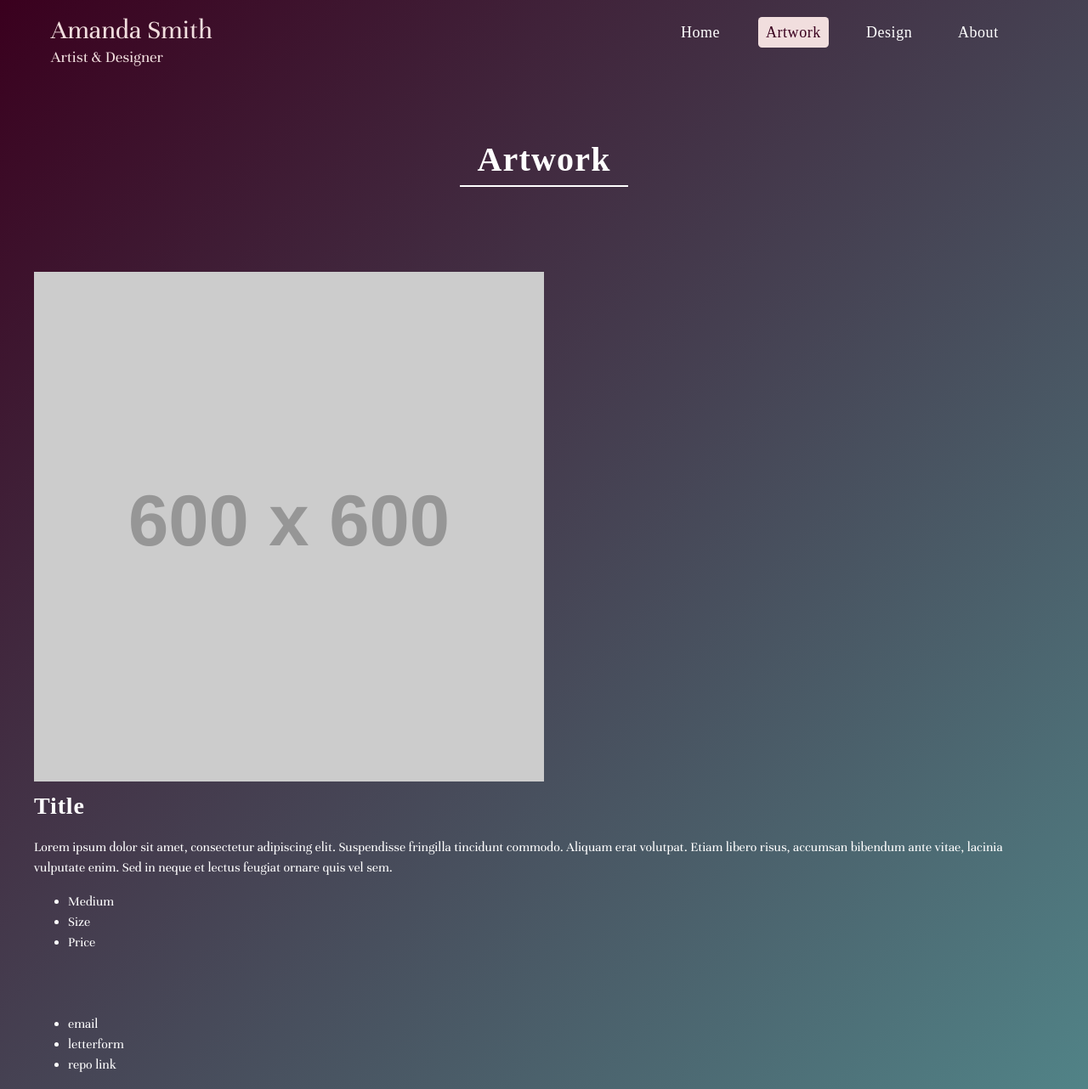
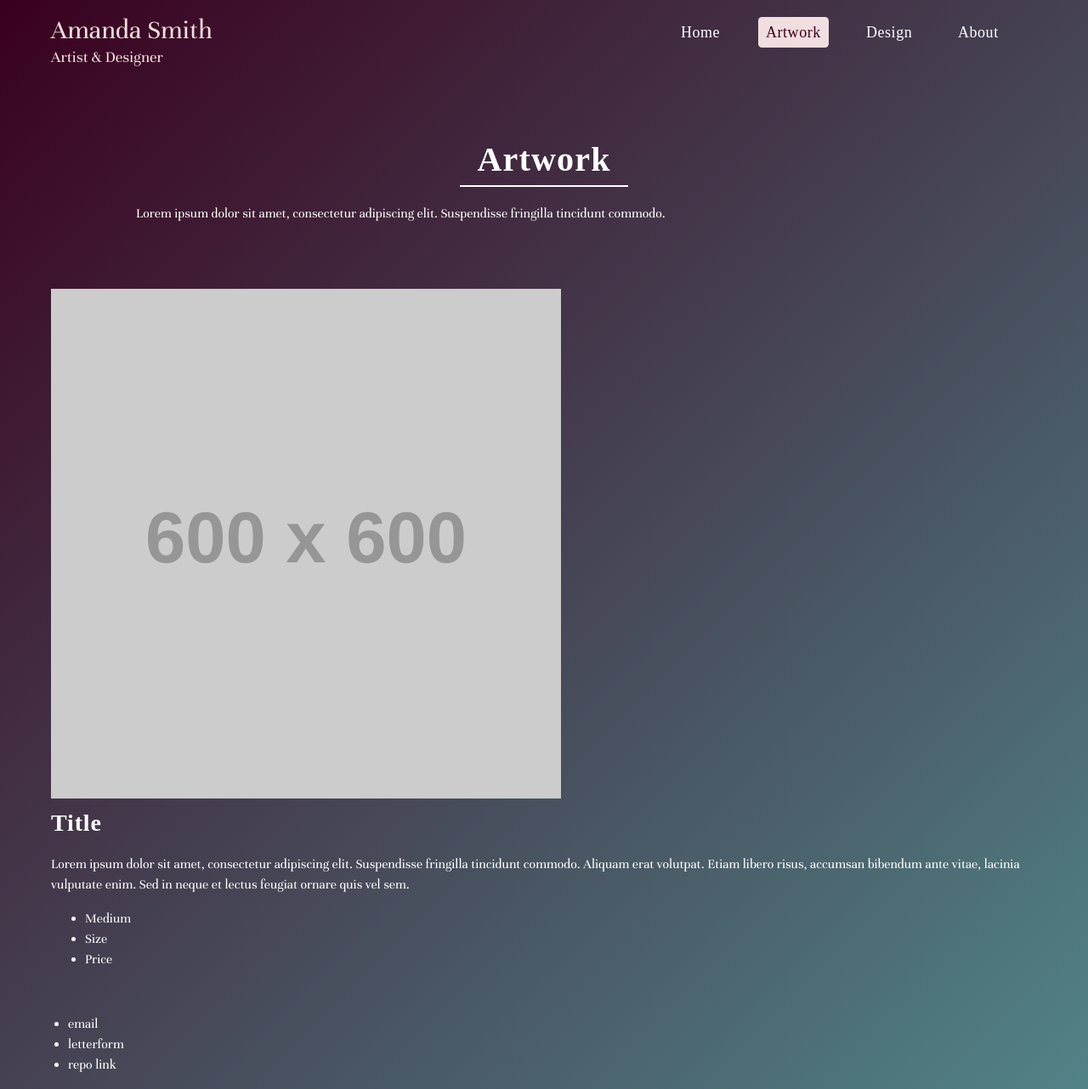
Before and after one commit to asmithorn/asmithorn.github.io, a Jekyll site: the page built from artwork/index.html, in a window 1280 px wide. Shown: the whole page at 85% size. Built offline with Jekyll 4.4.1, drawn with Linux system fonts in a browser that asks for light colours; some web fonts are replaced.

Commit message:
several content changes

```diff
--- a/_layouts/default.html
+++ b/_layouts/default.html
@@ -4,7 +4,7 @@
   <head>
 
       <meta charset="utf-8">
-      <title>Amanda Smith - Artist and Designer</title>
+      <title>{{ page.title }} | Amanda Smith - Artist and Designer</title>
       <link href="/css/style.css" rel="stylesheet" type="text/css">
 
   </head>
--- a/about/index.html
+++ b/about/index.html
@@ -1,5 +1,6 @@
 ---
 layout: default
+title: About
 ---
 <div class="o-row o-row--1200">
   <section class="o-row--v-padding u-padding--w-20-120">
--- a/artwork/index.html
+++ b/artwork/index.html
@@ -1,10 +1,12 @@
 ---
 layout: default
+title: Artwork
 ---
 <div class="o-row o-row--1200">
   <section class="o-row--v-padding u-padding--w-20-120">
     <header>
       <h1 class="u-row-header">Artwork</h1>
+      <p>Lorem ipsum dolor sit amet, consectetur adipiscing elit. Suspendisse fringilla tincidunt commodo.</p>
     </header>
   </section>
 </div>
@@ -13,7 +15,7 @@ layout: default
 
 
 <div class="o-row o-row--1200">
-  <section class="o-row--v-padding">
+  <section class="o-row--v-padding u-padding--20">
     <div>
       <img src="https://via.placeholder.com/600.jpg?artwork" alt=""/>
     </div>
--- a/css/style.scss
+++ b/css/style.scss
@@ -138,6 +138,11 @@ h3 {
   font-size: 1.25em;
   letter-spacing: $tracking;
   margin: 0 0 0.5em 0;
+}
+
+img {
+  height: auto;
+  max-width: 100%;
 }
 
 
```
